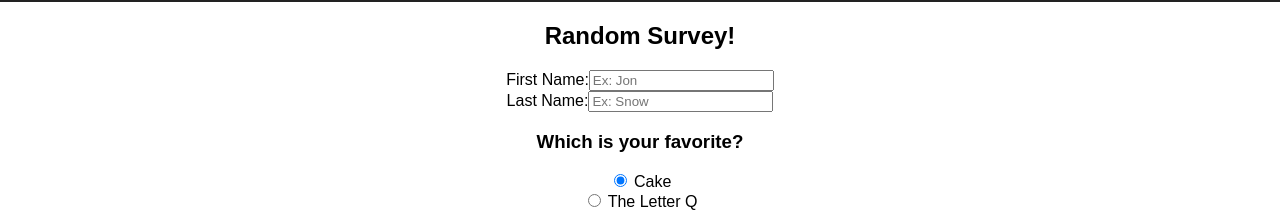
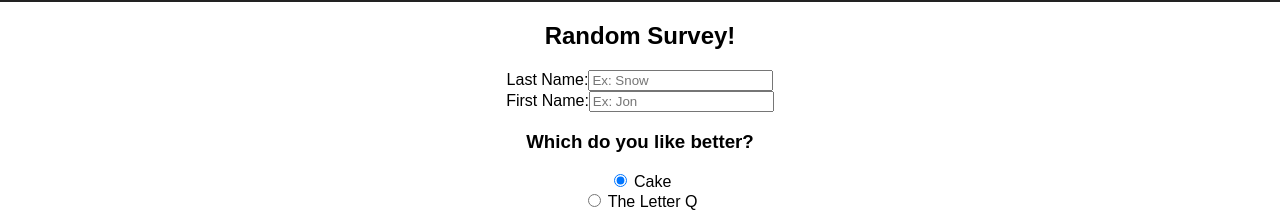
Before and after one commit to nickheartrobots/React-Magenic-Master-Class, a React (Create React App) app: page / in a window 1280 px wide. Shown: the part 188-400 px from the top of the page. Built offline with nearby package versions, Linux system fonts and the light colour scheme.

Commit message:
assignment2

```diff
--- a/package.json
+++ b/package.json
@@ -1,5 +1,5 @@
 {
-  "name": "assignment-1",
+  "name": "assignment-2",
   "version": "0.1.0",
   "private": true,
   "dependencies": {
--- a/src/App.js
+++ b/src/App.js
@@ -2,85 +2,46 @@ import React, { Component } from 'react';
 import logo from './logo.svg';
 import './App.css';
 
-class LastNameInput extends Component {
-	constructor(props){
+import RadioGroup from './Components/RadioGroup';
+import TextInput from './Components/TextInput';
+import CheckboxGroup from './Components/CheckboxGroup';
+
+class App extends Component {
+	constructor(props) {
 		super(props);
+
+		const stuff = {"groupName": "items1", array: ["Cake", "The Letter Q", "Bread", "Robots", "Dr. Pepper"] };
 
 		this.state = {
 			lastName: "",
-			placeholder: "Ex: Snow",
-		}
-	}
-
-	handleChange = (event) => {
-		this.setState({lastName: event.target.value});
-	}
-
-	render(){
-		return <input name="lastName" type="text" onChange={this.handleChange} placeholder={this.state.placeholder} value={this.state.lastName} />;
-	}
-}
-
-class FirstNameInput extends Component {
-	constructor(props){
-		super(props);
-
-		this.state = {
 			firstName: "",
-			placeholder: "Ex: Jon",
-		}
-	}
-
-	handleChange = (event) => {
-		this.setState({firstName: event.target.value});
-	}
-
-	render(){
-		return <input name="firstName" type="text" onChange={this.handleChange} placeholder={this.state.placeholder} value={this.state.lastName} />;
-	}
-}
-
-class RadioGroup extends Component {
-	constructor(props){
-		super(props);
-
-		const array = ["Cake", "The Letter Q", "Bread", "Robots", "Dr. Pepper"];
-
-		this.state = {
-			array: array,
-			currentlyChecked: array[0]
-		}
-	}
-
-	handleChange = (event) => {
-		this.setState({ currentlyChecked: event.target.value});
-	}
-
-	render(){
-		return (
-			<div>
-				{this.state.array.map(i => {
-					return (
-						<div key={i}>
-							<input type="radio" name="radioGroup" value={i} onChange={this.handleChange} checked={this.state.currentlyChecked === i ? true : false}/> {i}
-						</div>
-					);
-				})}
-			</div>)
-	}
-}
-
-class CheckboxGroup extends Component {
-	constructor(props){
-		super(props);
-
-		this.state = {
+			items: stuff,
+			radioSelected: stuff.array[0],
 			array: ["Happy", "Angry", "Sad", "Cranky", "Silly", "Wild"],
 			currentlyChecked: [false, false, false, false, false, false]
 		}
 	}
 
-	handleChange = (event) => {
+	handleLastNameChange = (event) => {
+		this.setState({lastName: event.target.value});
+	}
+
+	handleFirstNameChange = (event) => {
+		this.setState({firstName: event.target.value});
+	}
+
+	handleClick = (event) => {
+		event.preventDefault();
+		alert(this.state.radioSelected);
+	}
+
+	handleRadioChange =(event) => {
+		console.log(event.target.value)
+		this.setState({radioSelected: event.target.value});
+		event.preventDefault();
+	}
+
+	handleCheckboxChange = (event) => {
 		// .splice(index, remove one item/old value, new value) creates a new array and toggles the bool of the previous state
 		const i = this.state.array.indexOf(event.target.value);
 		this.setState({currentlyChecked: this.state.currentlyChecked.splice(i, 1, !this.state.currentlyChecked[i])});
@@ -89,36 +50,6 @@ class CheckboxGroup extends Component {
 		// this.setState({ currentlyChecked: this.state.array.map((name) => {
 		// 	return name === event.target.value ? true : false;
 		// })});
-	}
-
-	render(){
-		return (
-			<div>
-				{this.state.array.map(i => {
-					return (
-						<div key={i}>
-							<input type="checkbox" name="checkboxGroup" value={i} onChange={this.handleChange} checked={this.state.currentlyChecked[i]}/> {i}
-						</div>
-					);
-				})}
-			</div>)
-	}
-}
-
-class App extends Component {
-	constructor(props) {
-		super(props);
-
-		this.state = {
-			lastName: "",
-			firstName: "",
-		}
-	}
-
-
-	handleSubmitClick = (event) => {
-		event.preventDefault();
-		alert("Form Submitted");
 	}
 
 	render() {
@@ -131,24 +62,22 @@ class App extends Component {
 				<form>
 				<h2>Random Survey!</h2>
 				<div>
-					<label htmlFor="firstName">First Name:</label>
-					<FirstNameInput />
+					<label htmlFor="lastName">Last Name:</label>
+					<TextInput value={this.state.lastName} name="lastName" placeholder="Ex: Snow" onChange={this.handleLastNameChange}/>
 				</div>
 				<div>
-					<label htmlFor="lastName">Last Name:</label>
-					<LastNameInput />
+					<label htmlFor="firstName">First Name:</label>
+					<TextInput value={this.state.firstName} name="firstName" placeholder="Ex: Jon" onChange={this.handleFirstNameChange}/>
 				</div>
 				<div>
-					<h3>Which is your favorite?</h3>
-					<RadioGroup />
+					<h3>Which do you like better?</h3>
+					<RadioGroup groupStuff={this.state.items} onChange={this.handleRadioChange} checked={this.state.radioSelected}/>
 				</div>
 				<div>
 					<h3>Check all that apply:</h3>
-					<CheckboxGroup />
+					<CheckboxGroup array={this.state.array} currentlyChecked={this.state.currentlyChecked} onChange={this.handleCheckboxChange}/>
 				</div>
-				<div>
-					<button onClick={this.handleSubmitClick}>Submit</button>
-				</div>
+				<button onClick={this.handleClick}>Submit</button>
 			</form>
 			</div>
 		);
--- /dev/null
+++ b/src/Components/CheckboxGroup.js
@@ -0,0 +1,23 @@
+import React, { Component } from 'react';
+
+class CheckboxGroup extends Component {
+    constructor(props){
+        super(props);
+    }
+
+    render(){
+        return(
+            <div>
+                {this.props.array.map(i => {
+                    return (
+                        <div key={i}>
+                            <input type="checkbox" name="checkboxGroup" value={i} onChange={this.props.onChange} checked={this.props.currentlyChecked[i]}/> {i}
+                        </div>
+                    );
+                })}
+            </div>
+        )
+    }
+}
+
+export default CheckboxGroup
--- /dev/null
+++ b/src/Components/RadioGroup.js
@@ -0,0 +1,22 @@
+import React, { Component } from 'react';
+
+class RadioGroup extends Component {
+    constructor(props){
+        super(props);
+    }
+
+    render(){
+		return (
+			<div>
+				{this.props.groupStuff.array.map(i => {
+					return (
+						<div key={i}>
+							<input type="radio" name={this.props.groupStuff.groupName} value={i} onChange={this.props.onChange} checked={this.props.checked === i ? true : false}/> {i}
+						</div>
+					);
+				})}
+			</div>)
+	}
+}
+
+export default RadioGroup;
--- /dev/null
+++ b/src/Components/TextInput.js
@@ -0,0 +1,9 @@
+import React, { Component } from 'react';
+
+class TextInput extends Component {
+	render(){
+		return <input name={this.props.name} type="text" onChange={this.props.onChange} placeholder={this.props.placeholder} value={this.props.value} />;
+	}
+}
+
+export default TextInput;
```
